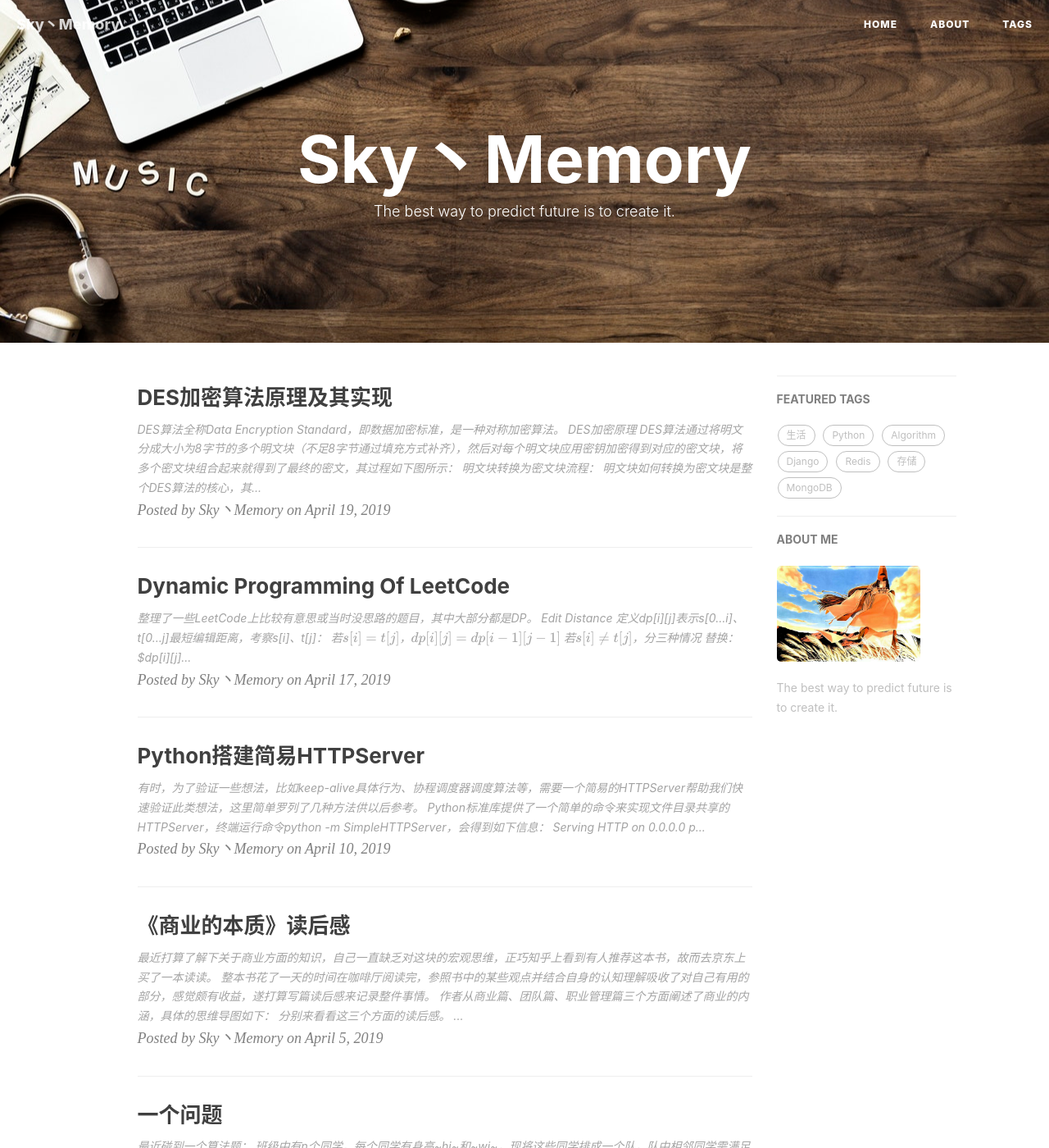
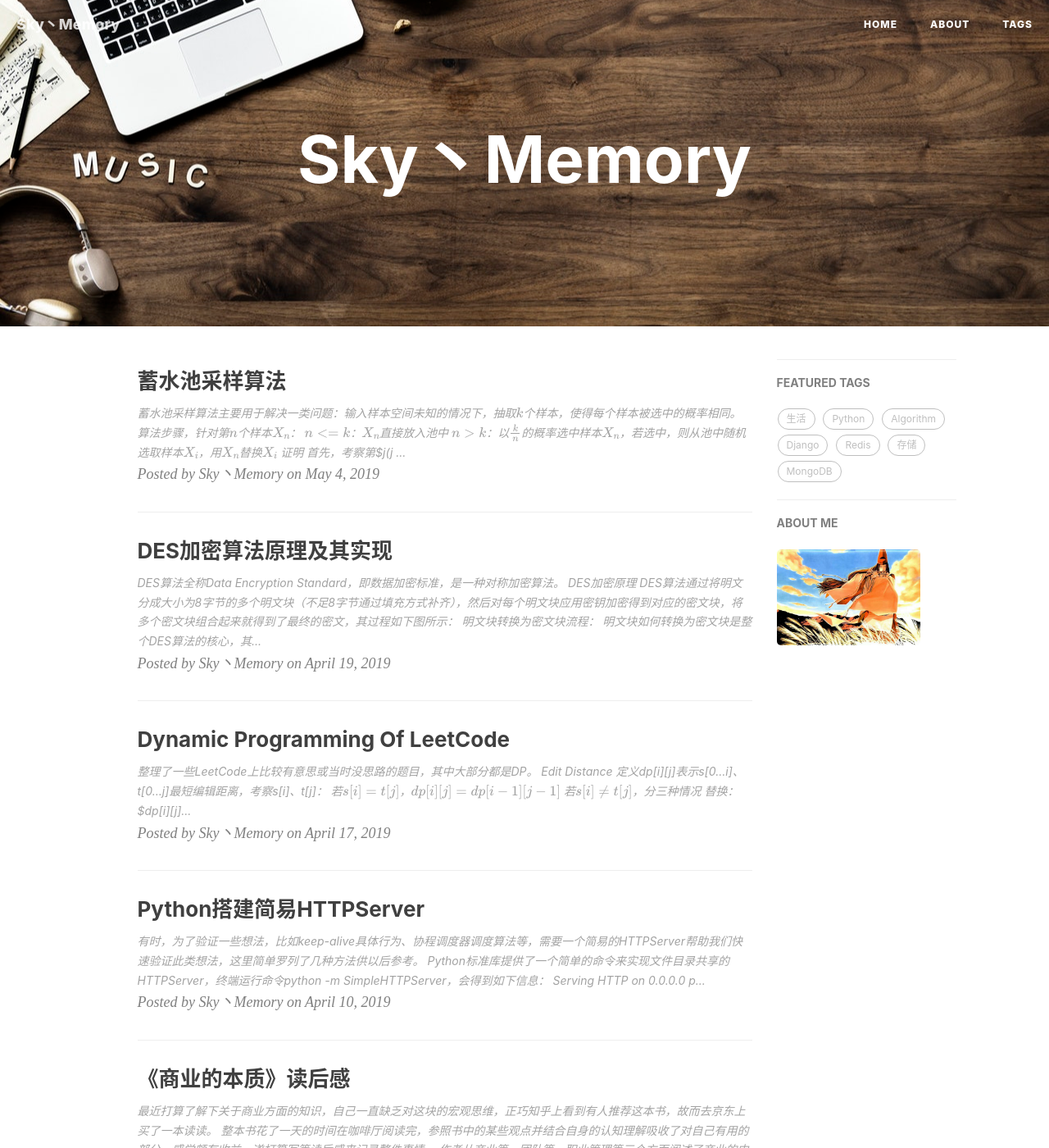
Before and after one commit to Skymemory/Skymemory.github.io, a Jekyll site: the page built from index.html, in a window 1280 px wide and 1400 px high. Shown: the whole window at 82% size. Built offline with Jekyll 4.4.1, drawn with Linux system fonts in a browser that asks for light colours; nearby versions of some CDN libraries; formulas are drawn with MathJax 3; the list of posts is cut into pages by our own code; comment, search, counter and statistics services are not loaded; some of the changed text lies outside the part shown.

Commit message:
Add new article.

````diff
--- a/_config.yml
+++ b/_config.yml
@@ -74,7 +74,7 @@ ga_domain: skymemory.github.io
 
 # Sidebar settings
 sidebar: true                           # whether or not using Sidebar.
-sidebar-about-description: "The best way to predict future is to create it."
+#sidebar-about-description: "The best way to predict future is to create it."
 sidebar-avatar: /img/avatar-hux.jpg      # use absolute URL, seeing it's used in both `/` and `/about/`
 
 
--- a/_posts/2019-04-17-Dynamic-Programming-Of-LeetCode.md
+++ b/_posts/2019-04-17-Dynamic-Programming-Of-LeetCode.md
@@ -152,3 +152,24 @@ class Solution:
 
         return ans
 ```
+
+---
+
+#### [House Robber II](https://leetcode.com/problems/house-robber-ii/)
+
+在环中相邻不能选这个约束条件，可以拆分成两个重叠的子问题：$h_1…h_{n-1}$和$h_2…h_n$，进而就能求出最优解。
+
+解题代码:
+
+```python
+class Solution:
+    def rob(self, nums: List[int]) -> int:
+        n = len(nums)
+        if n <= 1:
+            return nums[0] if n else 0
+        dp = [[0] * (n + 2) for _ in range(2)]
+        for i in range(2):
+            for j in range(i, n - 1 + i):
+                dp[i][j + 2] = max(dp[i][j + 1], nums[j] + dp[i][j])
+        return max(itertools.chain.from_iterable(dp))
+```
--- /dev/null
+++ b/_posts/2019-05-04-reservoir-sample.md
@@ -0,0 +1,77 @@
+---
+layout:     post
+title:      "蓄水池采样算法"
+date:       2019-05-04 15:00:00 +0800
+author:     "Sky丶Memory"
+header-img: "img/2019-05-04-01-bg.jpg"
+tags: Math BigData
+usemathjax: true
+
+
+---
+
+蓄水池采样算法主要用于解决一类问题：输入样本空间未知的情况下，抽取$k$个样本，使得每个样本被选中的概率相同。
+
+算法步骤，针对第$n$个样本$X_n$：
+
+- $ n <= k $：$X_n$直接放入池中
+- $n > k$：以$\frac k n$的概率选中样本$X_n$，若选中，则从池中随机选取样本$X_i$，用$X_n$替换$X_i$
+
+#### 证明
+
+首先，考察第$j(j > k)$个样本$X_j$，$P(被X_j替换)=\frac k j * \frac 1 k=\frac1j$，故而得出
+
+$$P(不被X_j替换) = 1 - P(被X_j替换) = \frac {j-1}j$$
+
+求每个样本被选中的概率分两种情况：
+
+1. 第$i(i \leq k)$个样本$X_i$被选中的概率
+
+   $$P(X_i被选中)=P(不被X_{k+1}替换) * P(不被X_{k+2}替换)…*P(不被X_n替换)=\frac k{k+1}*\frac{k+1}{k+2}…* \frac {n-1}{n}=\frac kn$$
+
+2. 第$i(i > k)$个样本$X_i$被选中的概率
+
+   $$P(X_i被选中) = \frac k i * P(不被X_{i+1}替换) * P(不被X_{i+2}替换)… * P(不被X_n替换)=\frac k i * \frac i {i+1} * \frac {i+1}{i+2}…\frac {n-1}n=\frac k n$$
+
+根据上述的证明可以发现，最终每个样本被选中的概率都为$\frac kn$。
+
+---
+
+#### 实现
+
+```python
+import random
+import unittest
+from collections import Counter
+
+
+def reservoir_sample(stream, k):
+    n = 0
+    it = iter(stream)
+    pool = []
+    for item in it:
+        n += 1
+        if n <= k:
+            pool.append(item)
+        elif k > 0:
+            rr = random.randint(0, n - 1)
+            if rr < k:
+                pool[rr] = item
+    return pool
+
+
+class TestMain(unittest.TestCase):
+    def test_reservoir_sample(self):
+        stat = Counter()
+        for i in range(100000):
+            outcome = reservoir_sample(range(10), 3)
+            stat.update(outcome)
+        print(stat)
+
+
+if __name__ == '__main__':
+    unittest.main()
+
+```
+
+根据统计学的思想，重复实验的次数越来越多时，得出的概率模型和已知概率模型应当具有一致性。上述代码中，通过$10$万次的蓄水池采样，可以发现不同数字出现的次数都在3万左右，从一定意义上也验证了蓄水池采样算法的正确性。
--- a/index.html
+++ b/index.html
@@ -1,6 +1,5 @@
 ---
 layout: page
-description: "The best way to predict future is to create it."
 ---
 
 {% for post in paginator.posts %}
````
Also changed, not shown: img/2019-05-04-01-bg.jpg (added).
